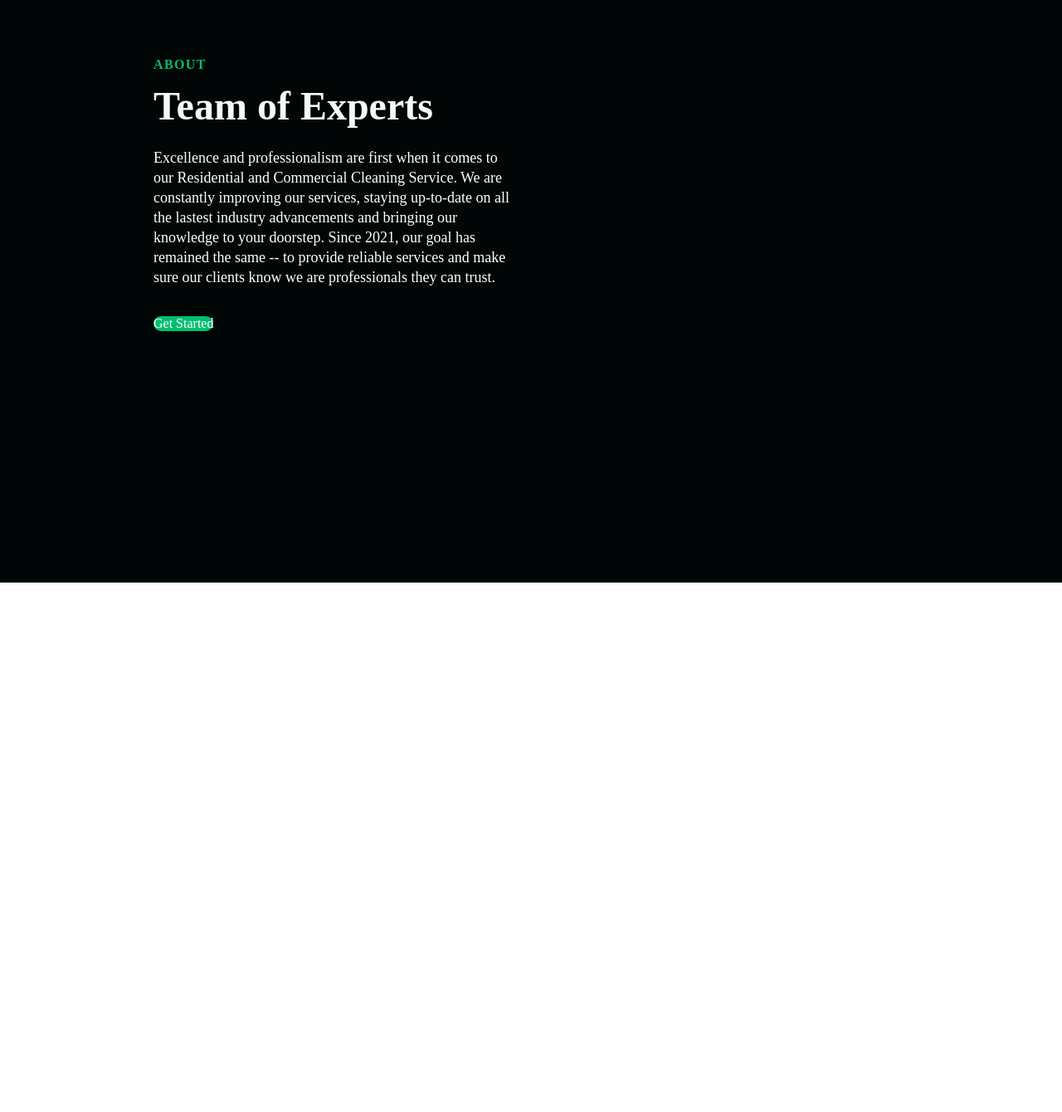
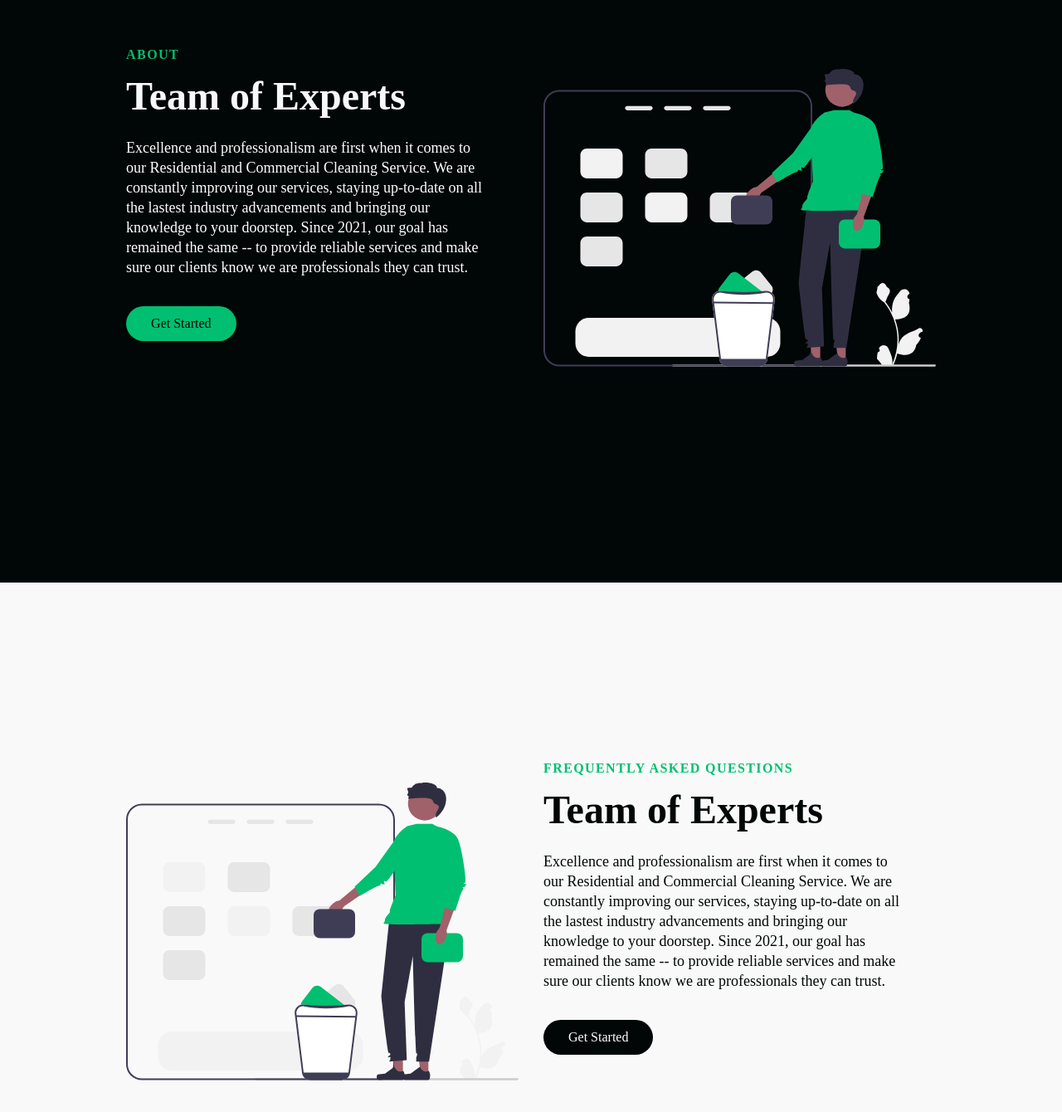
Before and after one commit to dujules23/business-site, a React (Create React App) app: page / in a window 1280 px wide. Shown: the part 1038-2378 px from the top of the page at 83% size. Before the commit the page ends 1740 px from the top, so only its background shows below. Built offline with nearby package versions, Linux system fonts and the light colour scheme; a web font is replaced by a local one.

Commit message:
fixed hero sections justify-content

```diff
--- a/src/components/ButtonElement.js
+++ b/src/components/ButtonElement.js
@@ -4,8 +4,8 @@ import { Link } from "react-scroll";
 export const Button = styled(Link)`
   border-radius: 50px;
   background: ${({ primary }) => (primary ? "#01BF71" : "#010606")};
-  white-spice: nowrap;
-  padding: ${({ big }) => (big ? "14px 48px" : "12px 30px")}
+  white-space: nowrap;
+  padding: ${({ big }) => (big ? "14px 48px" : "12px 30px")};
   color: ${({ dark }) => (dark ? "#010606" : "#fff")};
   font-size: ${({ fontBig }) => (fontBig ? "20px" : "16px")};
   outline: none;
--- a/src/components/HeroSection/HeroElements.js
+++ b/src/components/HeroSection/HeroElements.js
@@ -4,7 +4,7 @@ import { MdKeyboardArrowRight, MdArrowForward } from "react-icons/md";
 export const HeroContainer = styled.div`
   background: #0c0c0c;
   display: flex;
-  justify-content: center:
+  justify-content: center;
   align-items: center;
   padding: 0 30px;
   height: 800px;
@@ -12,16 +12,19 @@ export const HeroContainer = styled.div`
   z-index: 1;
 
   :before {
-    content: '';
+    content: "";
     position: absolute;
-    top:0;
+    top: 0;
     left: 0;
     right: 0;
     bottom: 0;
-    background: linear-gradient(180deg, rgba(0,0,0,0.2) 0%, rgba(0,0,0,0.6) 100%),
-    linear-gradient(180, rgba(0,0,0,0.2) 0%, transparent 100%);
+    background: linear-gradient(
+        180deg,
+        rgba(0, 0, 0, 0.2) 0%,
+        rgba(0, 0, 0, 0.6) 100%
+      ),
+      linear-gradient(180, rgba(0, 0, 0, 0.2) 0%, transparent 100%);
     z-index: 2;
-
   }
 `;
 
--- a/src/components/InfoSection/Data.js
+++ b/src/components/InfoSection/Data.js
@@ -1,5 +1,5 @@
 import React from "react";
-// import { ReactComponent as Svg1 } from "../../images/svg-1.svg";
+import { ReactComponent as Svg1 } from "../../images/svg-1.svg";
 
 export const homeObjOne = {
   id: "about",
@@ -12,9 +12,45 @@ export const homeObjOne = {
     "Excellence and professionalism are first when it comes to our Residential and Commercial Cleaning Service. We are constantly improving our services, staying up-to-date on all the lastest industry advancements and bringing our knowledge to your doorstep. Since 2021, our goal has remained the same -- to provide reliable services and make sure our clients know we are professionals they can trust.",
   buttonLabel: "Get Started",
   imgStart: false,
-  img: require("../../images/svg-1.svg").default,
+  // img: require(<Svg1 />).default,
   alt: "clean-up",
   dark: true,
   primary: true,
   darkText: false,
 };
+
+export const homeObjTwo = {
+  id: "faq",
+  lightBg: true,
+  lightText: false,
+  lightTextDesc: false,
+  topLine: "Frequently Asked Questions",
+  headline: "Team of Experts",
+  description:
+    "Excellence and professionalism are first when it comes to our Residential and Commercial Cleaning Service. We are constantly improving our services, staying up-to-date on all the lastest industry advancements and bringing our knowledge to your doorstep. Since 2021, our goal has remained the same -- to provide reliable services and make sure our clients know we are professionals they can trust.",
+  buttonLabel: "Get Started",
+  imgStart: true,
+  // img: require(<Svg1 />).default,
+  alt: "clean-up",
+  dark: false,
+  primary: false,
+  darkText: true,
+};
+
+export const homeObjThree = {
+  id: "about",
+  lightBg: false,
+  lightText: true,
+  lightTextDesc: true,
+  topLine: "About",
+  headline: "Team of Experts",
+  description:
+    "Excellence and professionalism are first when it comes to our Residential and Commercial Cleaning Service. We are constantly improving our services, staying up-to-date on all the lastest industry advancements and bringing our knowledge to your doorstep. Since 2021, our goal has remained the same -- to provide reliable services and make sure our clients know we are professionals they can trust.",
+  buttonLabel: "Get Started",
+  imgStart: false,
+  // img: require(<Svg1 />).default,
+  alt: "clean-up",
+  dark: true,
+  primary: true,
+  darkText: false,
+};
--- a/src/components/InfoSection/InfoElements.js
+++ b/src/components/InfoSection/InfoElements.js
@@ -63,7 +63,7 @@ export const Heading = styled.h1`
   font-size: 48px;
   line-height: 1.1;
   font-weight: 600;
-  color: ${({ lightText }) => (lightText ? "#f7f8fa" : "010606")};
+  color: ${({ lightText }) => (lightText ? "#f7f8fa" : "#010606")};
 
   @media screen and (max-width: 480px) {
     font-size: 32px;
--- a/src/components/InfoSection/index.js
+++ b/src/components/InfoSection/index.js
@@ -62,8 +62,8 @@ const InfoSection = ({
             </Column1>
             <Column2>
               <ImgWrap>
-                <Img src={img} alt={alt} />
-                {/* <Svg1 /> */}
+                {/* <Img src={img} alt={alt} /> */}
+                <Svg1 />
               </ImgWrap>
             </Column2>
           </InfoRow>
--- a/src/pages/Home.js
+++ b/src/pages/Home.js
@@ -4,7 +4,11 @@ import Sidebar from "../components/Sidebar";
 import Navbar from "../components/Navbar";
 import HeroSection from "../components/HeroSection";
 import InfoSection from "../components/InfoSection";
-import { homeObjOne } from "../components/InfoSection/Data";
+import {
+  homeObjOne,
+  homeObjTwo,
+  homeObjThree,
+} from "../components/InfoSection/Data";
 import { PageBody, PageContent, PageFooter } from "../components/PageBody";
 
 import "../styles/pages/_home.scss";
@@ -24,6 +28,7 @@ const Home = () => {
       <Navbar toggle={toggle} />
       <HeroSection />
       <InfoSection {...homeObjOne} />
+      <InfoSection {...homeObjTwo} />
     </>
     // <Layout>
     //   <PageBody>
```
